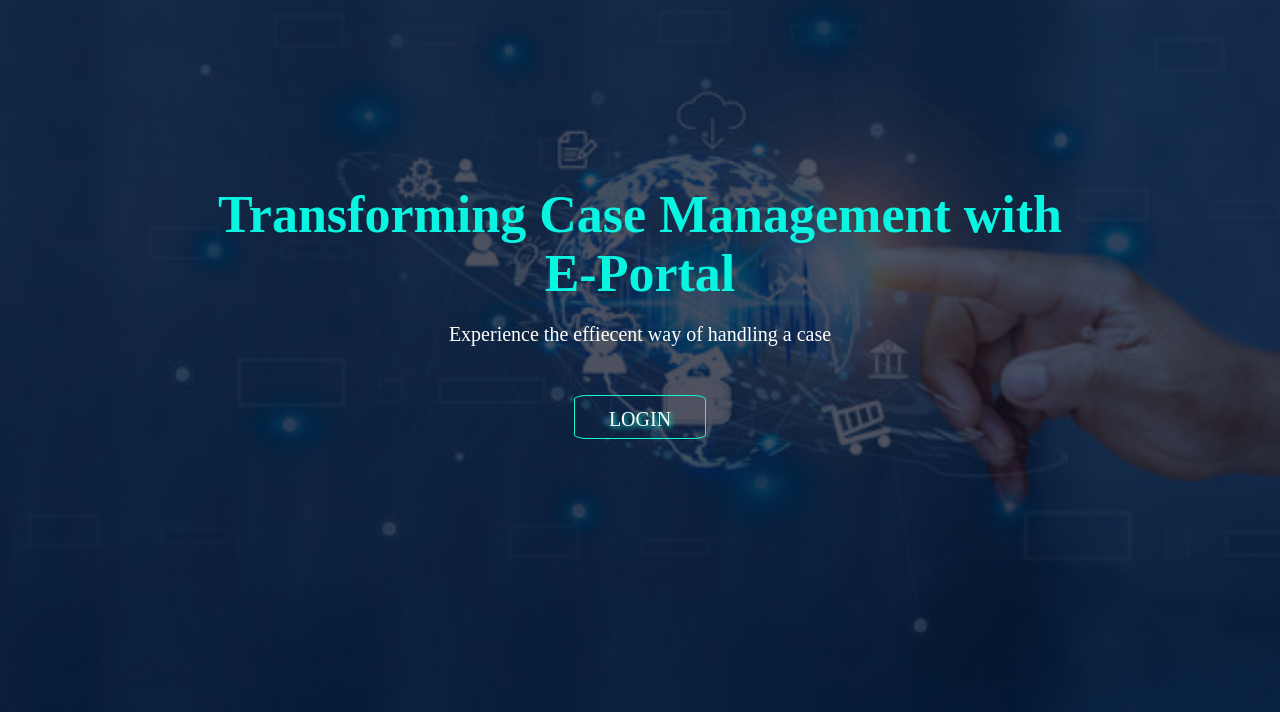
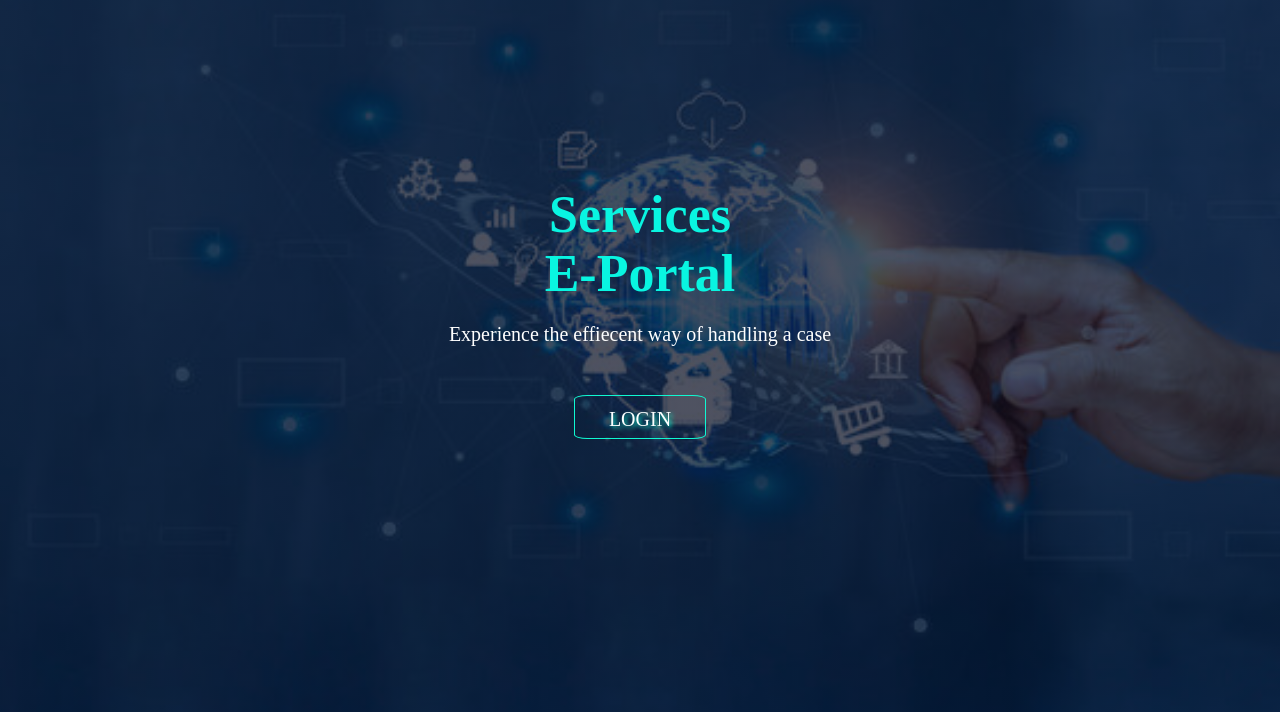
Before and after one commit to JustAPR/Ecourt, a plain HTML site: page homepage/contact.html in a window 1280 px wide. Shown: the part 88-800 px from the top of the page. Drawn offline with nearby package versions, Linux system fonts and the light colour scheme.

Commit message:
Update contact.html

```diff
--- a/homepage/contact.html
+++ b/homepage/contact.html
@@ -30,7 +30,7 @@
             <i class="bi bi-three-dots-vertical" onclick="showMenu()" style="color: aliceblue;"></i>
         </nav>
         <div class="text">
-            <h1> Transforming Case Management with <br>E-Portal </h1>
+            <h1> Services <br>E-Portal </h1>
             <p>Experience the effiecent way of handling a case
 
             </p>
```
